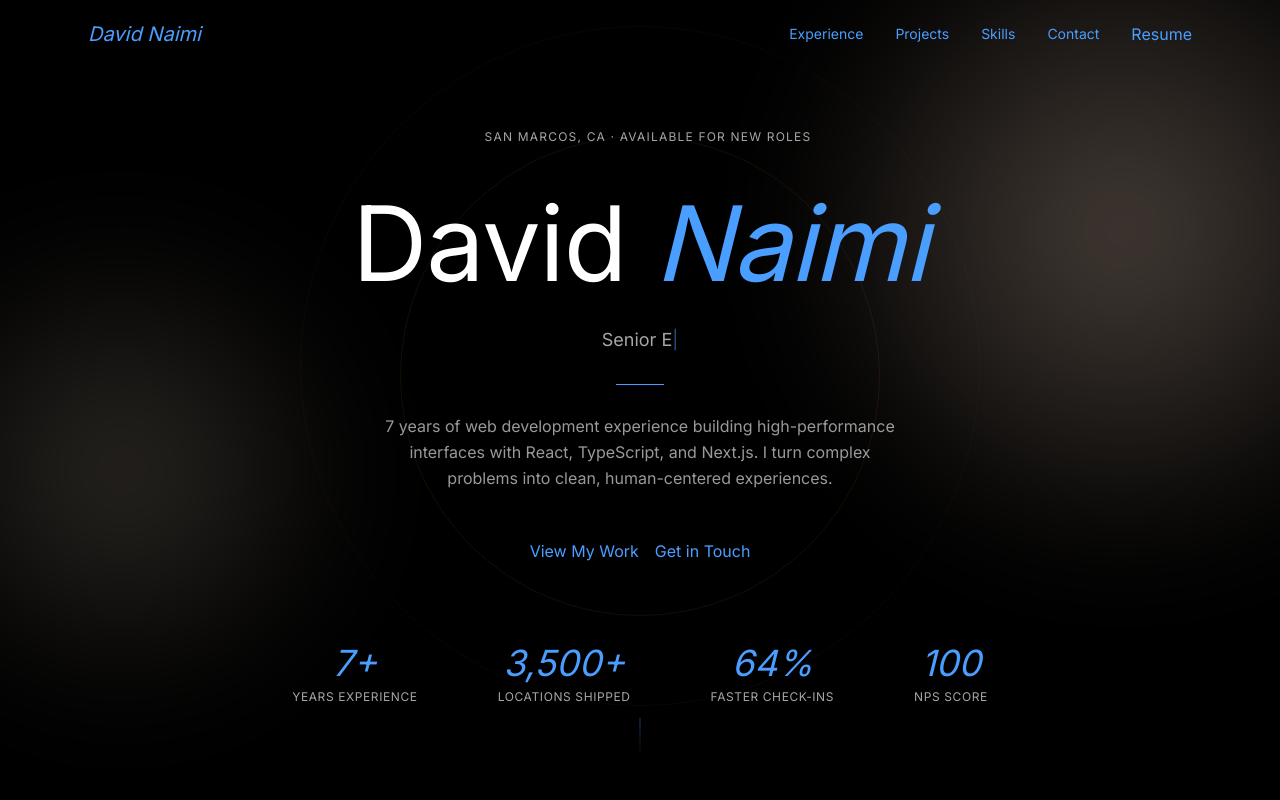
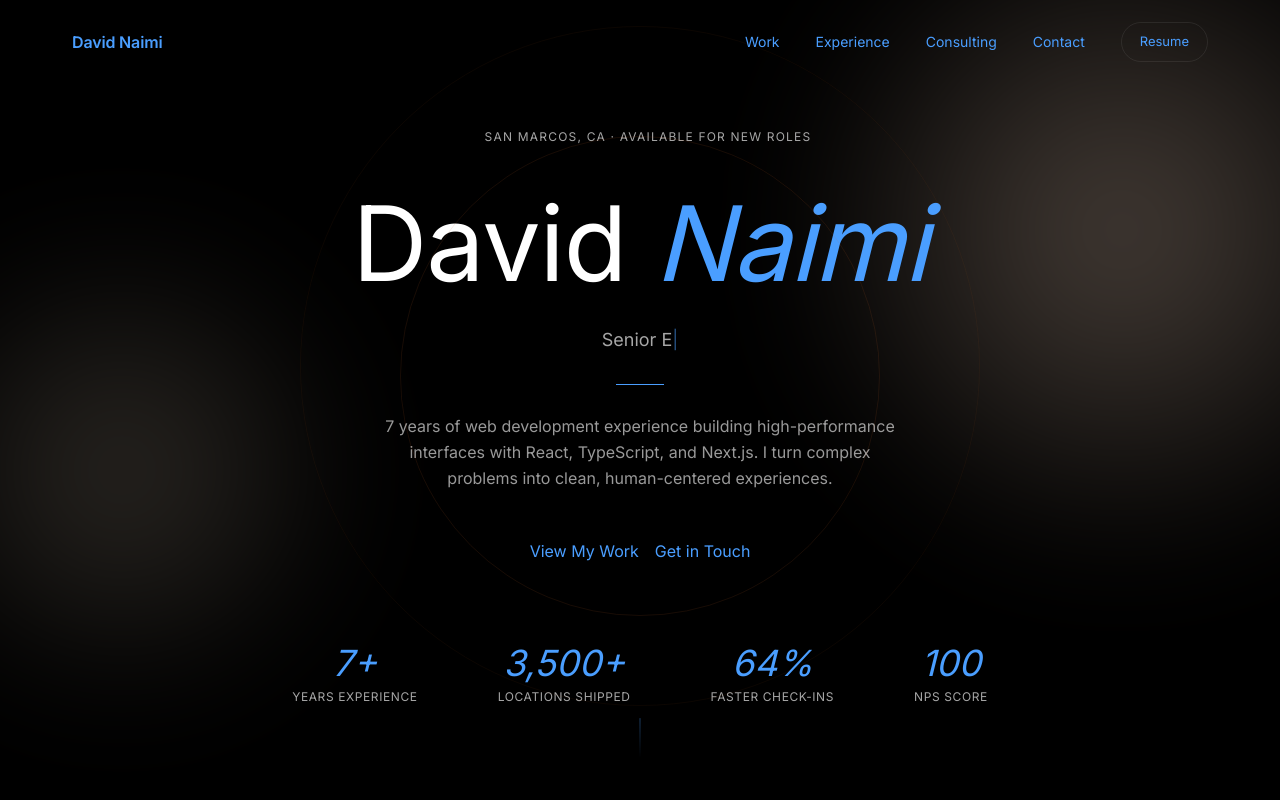
Before and after one commit to d88naimi/portfolio, a Next.js app: page / in a window 1280 px wide. Shown: the top 800 px of the page. Built offline with nearby package versions, Linux system fonts and the light colour scheme.

Commit message:
Rebuild Nav for dark cinematic theme

```diff
--- a/components/Nav.tsx
+++ b/components/Nav.tsx
@@ -1,10 +1,13 @@
+// components/Nav.tsx
 "use client";
-import { useState, useEffect } from "react";
 
-const links = [
+import { useEffect, useState } from "react";
+import Link from "next/link";
+
+const LINKS = [
+  { href: "#work", label: "Work" },
   { href: "#experience", label: "Experience" },
-  { href: "#projects", label: "Projects" },
-  { href: "#skills", label: "Skills" },
+  { href: "#consulting", label: "Consulting" },
   { href: "#contact", label: "Contact" },
 ];
 
@@ -13,103 +16,109 @@ export default function Nav() {
   const [menuOpen, setMenuOpen] = useState(false);
 
   useEffect(() => {
-    const onScroll = () => setScrolled(window.scrollY > 50);
-    window.addEventListener("scroll", onScroll);
+    const onScroll = () => setScrolled(window.scrollY > 40);
+    onScroll();
+    window.addEventListener("scroll", onScroll, { passive: true });
     return () => window.removeEventListener("scroll", onScroll);
   }, []);
 
   useEffect(() => {
+    if (!menuOpen) return;
     const onKey = (e: KeyboardEvent) => {
-      if (e.key === "Escape" && menuOpen) setMenuOpen(false);
+      if (e.key === "Escape") setMenuOpen(false);
     };
     document.addEventListener("keydown", onKey);
     return () => document.removeEventListener("keydown", onKey);
   }, [menuOpen]);
 
   return (
-    <header
-      className={`fixed top-0 left-0 right-0 z-50 transition-all duration-500 ${
+    <header className="fixed inset-x-0 top-0 z-50">
+      <div
+        className={`mx-auto max-w-[1200px] border-b transition-[background,border-color,padding] duration-300 ease-[var(--ease-hover)] ${
           scrolled
-          ? "bg-bg/90 backdrop-blur-md border-b border-border shadow-sm"
-          : "bg-transparent"
+            ? "bg-[rgba(10,10,10,0.72)] backdrop-blur-[20px] border-hairline py-3.5"
+            : "bg-transparent border-transparent py-[22px]"
         }`}
       >
         <nav
-        className="max-w-6xl mx-auto px-6 py-5 flex items-center justify-between"
           aria-label="Primary"
+          className="flex items-center justify-between px-8"
         >
-        <a href="#" className="font-display text-xl text-accent italic">
+          <a href="#hero" className="text-base font-semibold tracking-[-0.01em] text-text">
             David Naimi
           </a>
 
-        <div className="hidden md:flex items-center gap-8">
-          {links.map((l) => (
+          <div className="hidden md:flex items-center gap-9">
+            {LINKS.map((link) => (
               <a
-              key={l.href}
-              href={l.href}
-              className="font-sans text-sm text-muted hover:text-accent transition-colors duration-200 warm-underline"
+                key={link.href}
+                href={link.href}
+                className="text-sm text-muted transition-colors duration-200 ease-[var(--ease-hover)] hover:text-text focus-visible:outline-2 focus-visible:outline-accent focus-visible:outline-offset-4"
               >
-              {l.label}
+                {link.label}
               </a>
             ))}
-          <a
+            <Link
               href="/resume.pdf"
-            className="btn-primary"
               target="_blank"
               rel="noopener noreferrer"
+              className="rounded-pill border border-hairline px-[18px] py-[9px] text-[13px] text-text transition-colors duration-200 ease-[var(--ease-hover)] hover:border-white/30 hover:bg-white/5 focus-visible:outline-2 focus-visible:outline-accent focus-visible:outline-offset-2"
             >
-            <span>Resume</span>
-          </a>
+              Resume
+            </Link>
           </div>
 
           <button
-          className="md:hidden flex flex-col gap-1.5 p-2"
-          onClick={() => setMenuOpen(!menuOpen)}
+            type="button"
+            onClick={() => setMenuOpen(true)}
             aria-label="Toggle menu"
             aria-expanded={menuOpen}
-          aria-controls="mobile-nav-menu"
-          aria-haspopup="menu"
-          type="button"
+            aria-controls="mobile-menu"
+            className="md:hidden p-2 focus-visible:outline-2 focus-visible:outline-accent focus-visible:outline-offset-2"
           >
-          <span
-            className={`block w-5 h-px bg-text transition-transform duration-200 ${menuOpen ? "translate-y-2 rotate-45" : ""}`}
-          />
-          <span
-            className={`block w-5 h-px bg-text transition-opacity duration-200 ${menuOpen ? "opacity-0" : ""}`}
-          />
-          <span
-            className={`block w-5 h-px bg-text transition-transform duration-200 ${menuOpen ? "-translate-y-2 -rotate-45" : ""}`}
-          />
+            <span className="block h-px w-5 bg-text" />
+            <span className="my-[5px] block h-px w-5 bg-text" />
+            <span className="block h-px w-5 bg-text" />
           </button>
         </nav>
+      </div>
 
       {menuOpen && (
         <div
-          id="mobile-nav-menu"
-          className="md:hidden bg-surface/95 backdrop-blur-md border-b border-border px-6 py-6 flex flex-col gap-5"
+          id="mobile-menu"
           role="menu"
           aria-label="Mobile navigation"
+          className="fixed inset-0 z-[60] flex flex-col items-center justify-center gap-8 bg-[rgba(0,0,0,0.97)] backdrop-blur-[20px]"
         >
-          {links.map((l) => (
+          {LINKS.map((link) => (
             <a
-              key={l.href}
-              href={l.href}
-              className="font-sans text-sm text-muted hover:text-accent transition-colors"
+              key={link.href}
+              href={link.href}
+              role="menuitem"
               onClick={() => setMenuOpen(false)}
-              role="menuitem"
+              className="text-[28px] font-semibold tracking-[-0.02em] text-text"
             >
-              {l.label}
+              {link.label}
             </a>
           ))}
-          <a
+          <Link
             href="/resume.pdf"
-            className="btn-primary text-center"
             target="_blank"
             rel="noopener noreferrer"
             role="menuitem"
+            onClick={() => setMenuOpen(false)}
+            className="mt-3 rounded-pill border border-hairline px-6 py-3 text-[15px] text-text"
           >
-            <span>Resume</span>
-          </a>
+            Resume
+          </Link>
+          <button
+            type="button"
+            onClick={() => setMenuOpen(false)}
+            aria-label="Close menu"
+            className="absolute right-6 top-6 p-2 text-[28px] text-text focus-visible:outline-2 focus-visible:outline-accent focus-visible:outline-offset-2"
+          >
+            &#10005;
+          </button>
         </div>
       )}
     </header>
```
Lines whose indentation alone changed are shown as unchanged.
